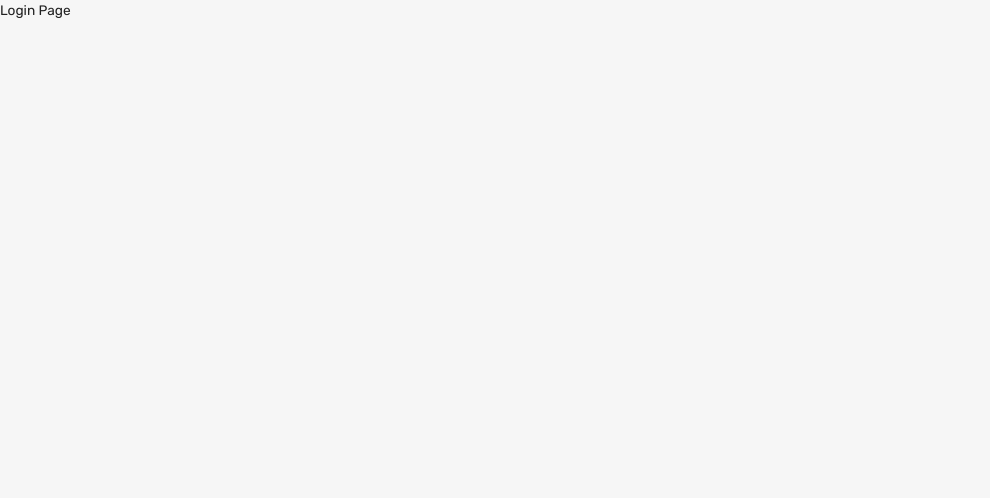
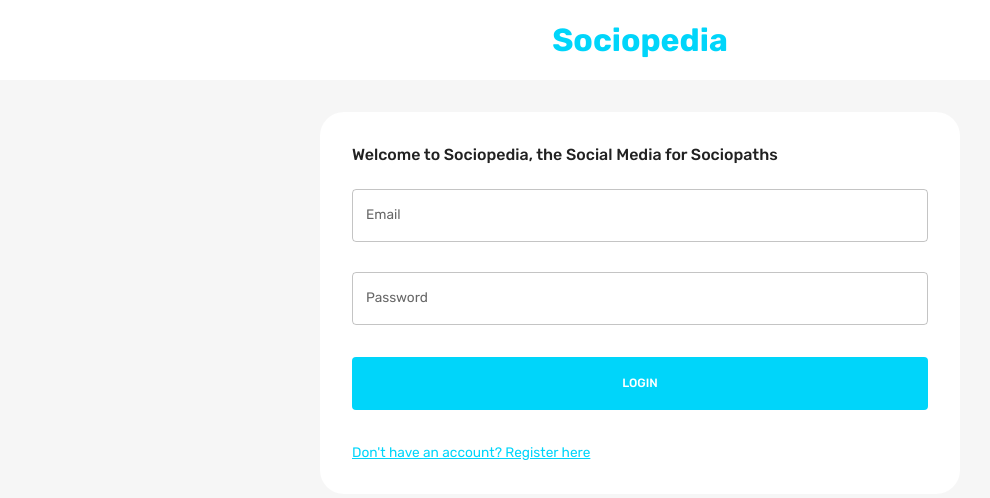
Before and after one commit to sengcheekin/social-media-app, a React (Create React App) app in the folder client/: page / in a window 1280 px wide. Shown: the top 498 px of the page, without its empty margins (0-990 px from the left). Built offline with nearby package versions, Linux system fonts and the light colour scheme.

Commit message:
login/sign up front end

```diff
--- /dev/null
+++ b/client/src/scenes/loginPage/Form.jsx
@@ -0,0 +1,232 @@
+import { useState } from "react";
+import {
+  Box,
+  Button,
+  TextField,
+  useMediaQuery,
+  Typography,
+  useTheme,
+} from "@mui/material";
+import EditOutlinedIcon from "@mui/icons-material/EditOutlined";
+import { Formik, formik } from "formik";
+import * as yup from "yup";
+import { useNavigate } from "react-router-dom";
+import { useDispatch } from "react-redux";
+import { setLogin } from "state";
+import Dropzone from "react-dropzone";
+import FlexBetween from "components/FlexBetween";
+
+// Yup validation schema
+const registerSchema = yup.object().shape({
+  firstName: yup.string().required("required"),
+  lastName: yup.string().required("required"),
+  email: yup.string().email("invalid email").required("required"),
+  password: yup.string().required("required"),
+  location: yup.string().required("required"),
+  occupation: yup.string().required("required"),
+  picturePath: yup.string().required("required"),
+});
+
+const loginSchema = yup.object().shape({
+  email: yup.string().email("invalid email").required("required"),
+  password: yup.string().required("required"),
+});
+
+const initialValuesRegister = {
+  firstName: "",
+  lastName: "",
+  email: "",
+  password: "",
+  location: "",
+  occupation: "",
+  picturePath: "",
+};
+
+const initialValuesLogin = {
+  email: "",
+  password: "",
+};
+
+const Form = () => {
+  const [pageType, setPageType] = useState("login");
+  const { palette } = useTheme();
+  const dispatch = useDispatch();
+  const navigate = useNavigate();
+  const isNonMobile = useMediaQuery("(min-width:600px)");
+  const isLogin = pageType === "login";
+  const isRegister = pageType === "register";
+
+  const handleFormSubmit = async (values, onSubmitProps) => {};
+
+  return (
+    <Formik
+      onSubmit={handleFormSubmit}
+      initialValues={isLogin ? initialValuesLogin : initialValuesRegister}
+      validationSchema={isLogin ? loginSchema : registerSchema}
+    >
+      {/* Formik Syntax to allow use of variables inside components */}
+      {({
+        values,
+        errors,
+        touched,
+        handleBlur,
+        handleChange,
+        handleSubmit,
+        setFieldValue,
+        resetForm,
+      }) => (
+        <form onSubmit={handleSubmit}>
+          <Box
+            display="grid"
+            gap="30px"
+            gridTemplateColumns="repeat(4, minmax(0, 1fr))" // split grid into 4 columns, min width 0, max width 1 fractional unit
+            sx={{
+              "& > div": { gridColumn: isNonMobile ? undefined : "span 4" },
+            }}
+          >
+            {isRegister && (
+              <>
+                <TextField
+                  label="First Name"
+                  onBlur={handleBlur}
+                  onChange={handleChange}
+                  value={values.firstName}
+                  name="firstName"
+                  error={
+                    Boolean(touched.firstName) && Boolean(errors.firstName)
+                  }
+                  helperText={touched.firstName && errors.firstName}
+                  sx={{ gridColumn: "span 2" }}
+                />
+                <TextField
+                  label="Last Name"
+                  onBlur={handleBlur}
+                  onChange={handleChange}
+                  value={values.lastName}
+                  name="lastName"
+                  error={Boolean(touched.lastName) && Boolean(errors.lastName)}
+                  helperText={touched.lastName && errors.lastName}
+                  sx={{ gridColumn: "span 2" }}
+                />
+                <TextField
+                  label="Location"
+                  onBlur={handleBlur}
+                  onChange={handleChange}
+                  value={values.location}
+                  name="location"
+                  error={Boolean(touched.location) && Boolean(errors.location)}
+                  helperText={touched.location && errors.location}
+                  sx={{ gridColumn: "span 4" }}
+                />
+                <TextField
+                  label="Occupation"
+                  onBlur={handleBlur}
+                  onChange={handleChange}
+                  value={values.occupation}
+                  name="occupation"
+                  error={
+                    Boolean(touched.occupation) && Boolean(errors.occupation)
+                  }
+                  helperText={touched.occupation && errors.occupation}
+                  sx={{ gridColumn: "span 4" }}
+                />
+                <Box
+                  gridColumn="span 4"
+                  border={`1px solid ${palette.neutral.medium}`}
+                  borderRadius="5px"
+                  p="1rem"
+                >
+                  <Dropzone
+                    acceptedFiles=".jpg, .jpeg, .png"
+                    multiple={false}
+                    onDrop={(acceptedFiles) =>
+                      setFieldValue("picture", acceptedFiles[0])
+                    }
+                  >
+                    {({ getRootProps, getInputProps }) => (
+                      <Box
+                        {...getRootProps()}
+                        border={`2px dashed ${palette.primary.main}`}
+                        p="1rem"
+                        sx={{ "&: hover": { cursor: "pointer" } }}
+                      >
+                        <input {...geInputProps} />
+                        {!values.picture ? (
+                          <p>Add Picture Here</p>
+                        ) : (
+                          <FlexBetween>
+                            <Typography>{values.picture.name}</Typography>
+                            <EditOutlinedIcon />
+                          </FlexBetween>
+                        )}
+                      </Box>
+                    )}
+                  </Dropzone>
+                </Box>
+              </>
+            )}
+
+            <TextField
+              label="Email"
+              onBlur={handleBlur}
+              onChange={handleChange}
+              value={values.email}
+              name="email"
+              error={Boolean(touched.email) && Boolean(errors.email)}
+              helperText={touched.email && errors.email}
+              sx={{ gridColumn: "span 4" }}
+            />
+            <TextField
+              label="Password"
+              type="password"
+              onBlur={handleBlur}
+              onChange={handleChange}
+              value={values.password}
+              name="password"
+              error={Boolean(touched.password) && Boolean(errors.password)}
+              helperText={touched.password && errors.password}
+              sx={{ gridColumn: "span 4" }}
+            />
+          </Box>
+
+          {/* Buttons */}
+          <Box>
+            <Button
+              fullWidth
+              type="submit"
+              sx={{
+                m: "2rem 0",
+                p: "1rem",
+                backgroundColor: palette.primary.main,
+                color: palette.background.alt,
+                "&: hover": { color: palette.primary.main },
+              }}
+            >
+              {isLogin ? "Login" : "Register"}
+            </Button>
+            <Typography
+              onClick={() => {
+                setPageType(isLogin ? "register" : "login");
+                resetForm();
+              }}
+              sx={{
+                textDecoration: "underline",
+                color: palette.primary.main,
+                "&:hover": {
+                  cursor: "pointer",
+                  color: palette.primary.light,
+                },
+              }}
+            >
+              {isLogin
+                ? "Don't have an account? Register here"
+                : "Already have an account? Login here"}
+            </Typography>
+          </Box>
+        </form>
+      )}
+    </Formik>
+  );
+};
+
+export default Form;
--- a/client/src/scenes/loginPage/index.jsx
+++ b/client/src/scenes/loginPage/index.jsx
@@ -1,5 +1,37 @@
+import { Box, Typography, useTheme, useMediaQuery } from "@mui/material";
+import Form from "./Form";
+
 const LoginPage = () => {
-  return <div>Login Page</div>;
+  const theme = useTheme();
+  const isNonMobileScreens = useMediaQuery("(min-width:1000px)");
+
+  return (
+    <Box>
+      <Box
+        width="100%"
+        backgroundColor={theme.palette.background.alt}
+        p="1rem 6%"
+        textAlign="center"
+      >
+        <Typography fontWeight="bold" fontSize="32px" color="primary">
+          Sociopedia
+        </Typography>
+      </Box>
+
+      <Box
+        width={isNonMobileScreens ? "50%" : "93%"}
+        p="2rem"
+        m="2rem auto"
+        borderRadius="1.5rem"
+        backgroundColor={theme.palette.background.alt}
+      >
+        <Typography fontWeight="500" variant="h5" sx={{ mb: "1.5rem" }}>
+          Welcome to Sociopedia, the Social Media for Sociopaths
+        </Typography>
+        <Form />
+      </Box>
+    </Box>
+  );
 };
 
 export default LoginPage;
```
